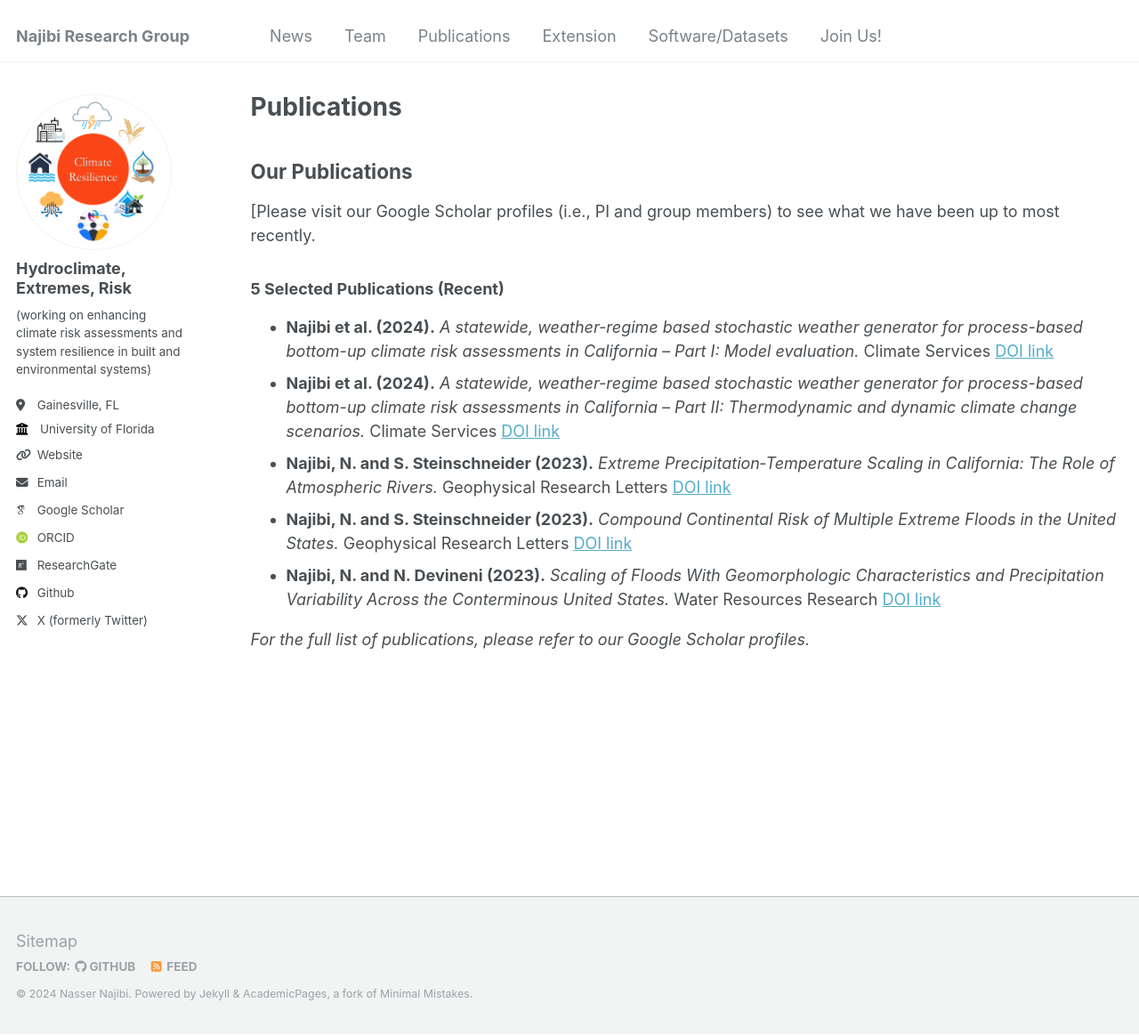
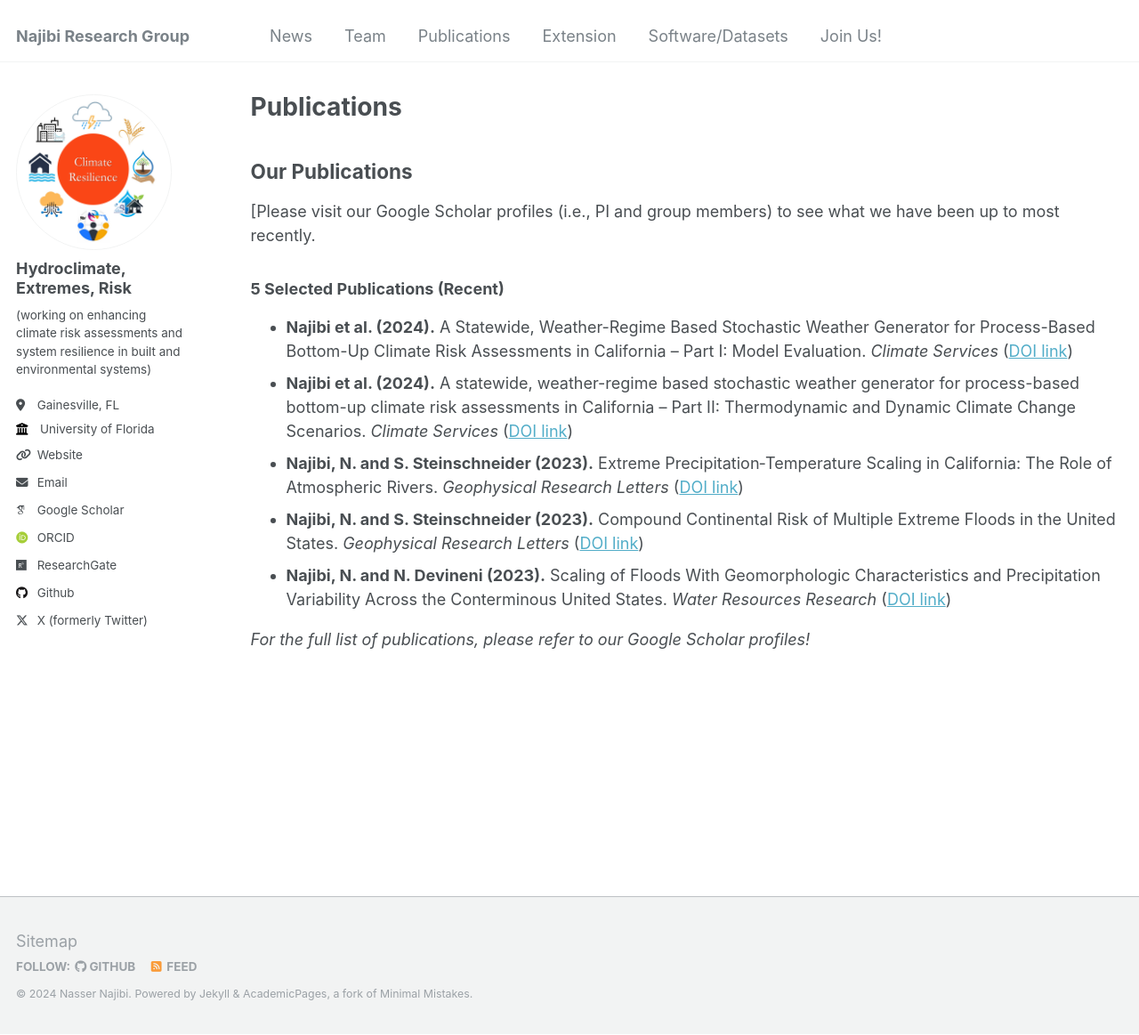
Before and after one commit to nassernajibi/lab, a Jekyll site: the page built from _pages/publications.md, in a window 1280 px wide and 1163 px high. Shown: the whole window at 89% size. Built offline with Jekyll 4.4.1, drawn with Linux system fonts in a browser that asks for light colours; some web fonts are replaced.

```diff
--- a/_pages/publications.md
+++ b/_pages/publications.md
@@ -11,10 +11,10 @@ author_profile: true  # Optional, adjust based on your theme
 
 ### 5 Selected Publications (Recent)
 
-- **Najibi et al. (2024).** *A statewide, weather-regime based stochastic weather generator for process-based bottom-up climate risk assessments in California – Part I: Model evaluation.* Climate Services [DOI link](https://doi.org/10.1016/j.cliser.2024.100489)
-- **Najibi et al. (2024).** *A statewide, weather-regime based stochastic weather generator for process-based bottom-up climate risk assessments in California – Part II: Thermodynamic and dynamic climate change scenarios.* Climate Services [DOI link](https://doi.org/10.1016/j.cliser.2024.100485)
-- **Najibi, N. and S. Steinschneider (2023).** *Extreme Precipitation‐Temperature Scaling in California: The Role of Atmospheric Rivers.* Geophysical Research Letters [DOI link](https://doi.org/10.1029/2023GL104606)
-- **Najibi, N. and S. Steinschneider (2023).** *Compound Continental Risk of Multiple Extreme Floods in the United States.* Geophysical Research Letters [DOI link](https://doi.org/10.1029/2023GL105297)
-- **Najibi, N. and N. Devineni (2023).** *Scaling of Floods With Geomorphologic Characteristics and Precipitation Variability Across the Conterminous United States.* Water Resources Research [DOI link](https://doi.org/10.1029/2022WR032815)
+- **Najibi et al. (2024).** A Statewide, Weather-Regime Based Stochastic Weather Generator for Process-Based Bottom-Up Climate Risk Assessments in California – Part I: Model Evaluation. *Climate Services* ([DOI link](https://doi.org/10.1016/j.cliser.2024.100489))
+- **Najibi et al. (2024).** A statewide, weather-regime based stochastic weather generator for process-based bottom-up climate risk assessments in California – Part II: Thermodynamic and Dynamic Climate Change Scenarios. *Climate Services* ([DOI link](https://doi.org/10.1016/j.cliser.2024.100485))
+- **Najibi, N. and S. Steinschneider (2023).** Extreme Precipitation‐Temperature Scaling in California: The Role of Atmospheric Rivers. *Geophysical Research Letters* ([DOI link](https://doi.org/10.1029/2023GL104606))
+- **Najibi, N. and S. Steinschneider (2023).** Compound Continental Risk of Multiple Extreme Floods in the United States. *Geophysical Research Letters* ([DOI link](https://doi.org/10.1029/2023GL105297))
+- **Najibi, N. and N. Devineni (2023).** Scaling of Floods With Geomorphologic Characteristics and Precipitation Variability Across the Conterminous United States. *Water Resources Research* ([DOI link](https://doi.org/10.1029/2022WR032815))
 
-*For the full list of publications, please refer to our Google Scholar profiles.*
+*For the full list of publications, please refer to our Google Scholar profiles!*
```
